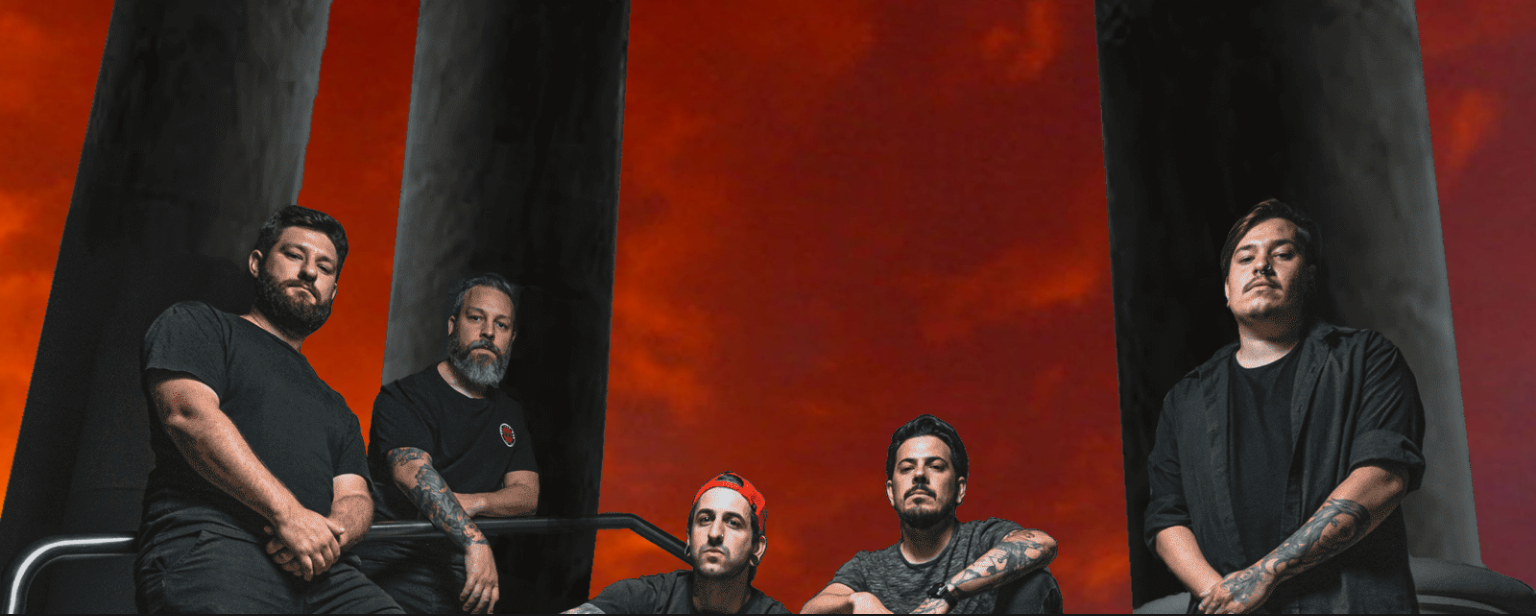
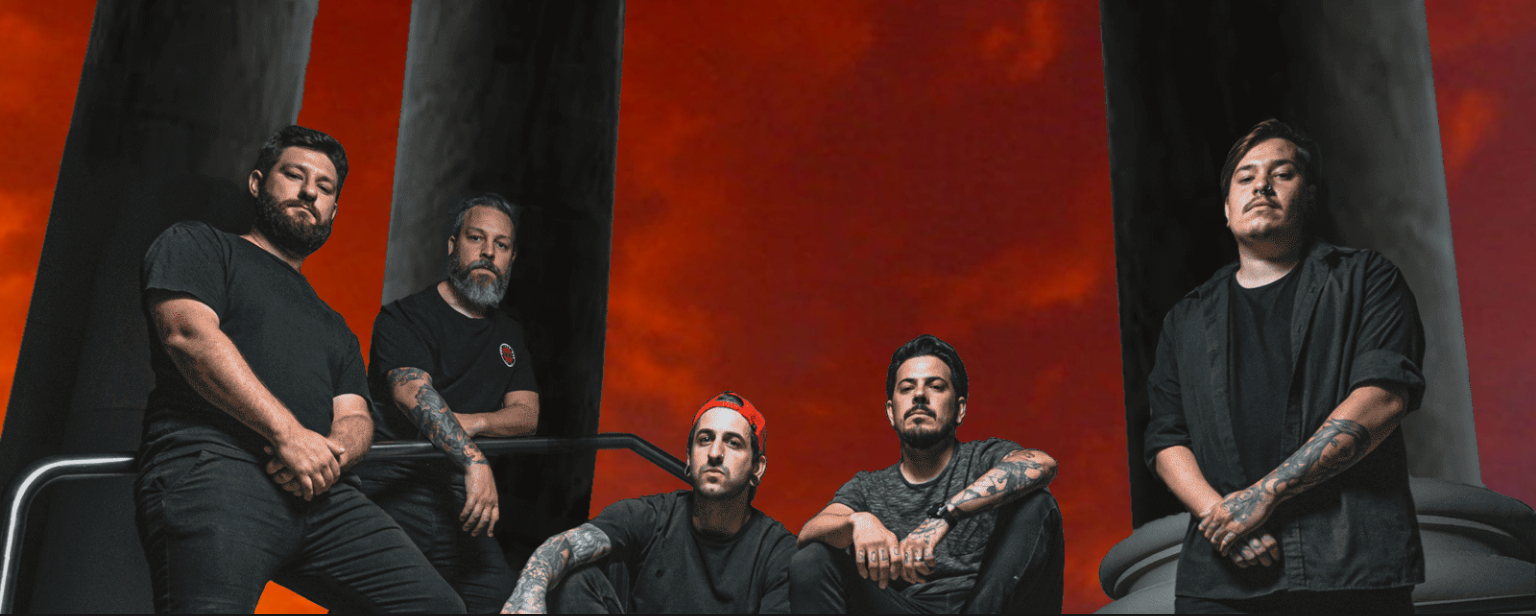
Before and after one commit to hergoro/melianwebpage, a website: page media.html in a window 1536 px wide. Shown: the part 90-706 px from the top of the page. Drawn offline with Linux system fonts and the light colour scheme.

Commit message:
correccion menor

```diff
--- a/scss/_mediaqueris.scss
+++ b/scss/_mediaqueris.scss
@@ -289,10 +289,10 @@ footer {
 
 @media screen and (min-width: 1300px) {
   .banda {
-    background-position-y: -95vh;
+    background-position-y: -98vh;
   }
 
   .banda__section {
-    background-position-y: -95vh;
+    background-position-y: -105vh;
   }
 }
```
Also changed, not shown: css/main.css.
